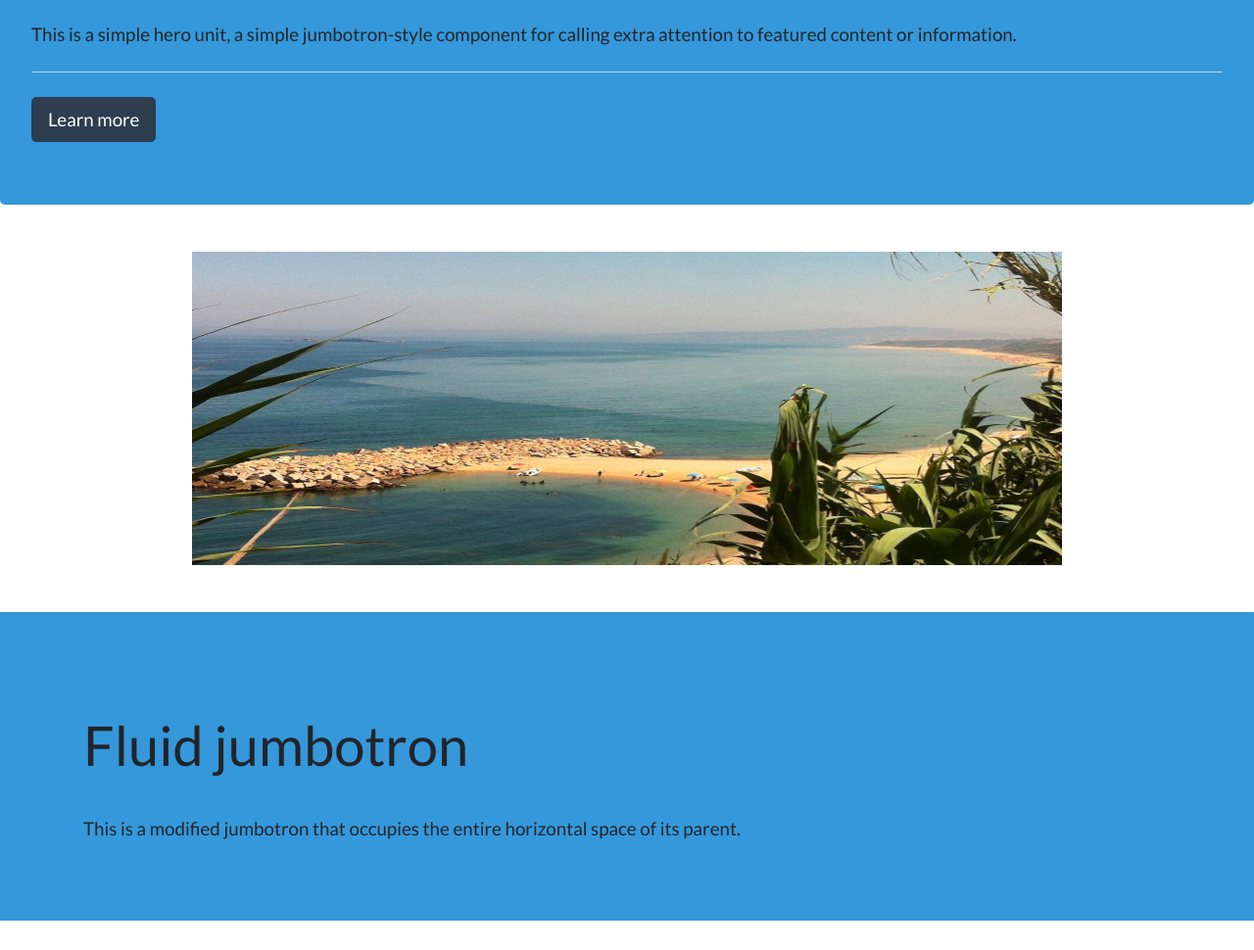
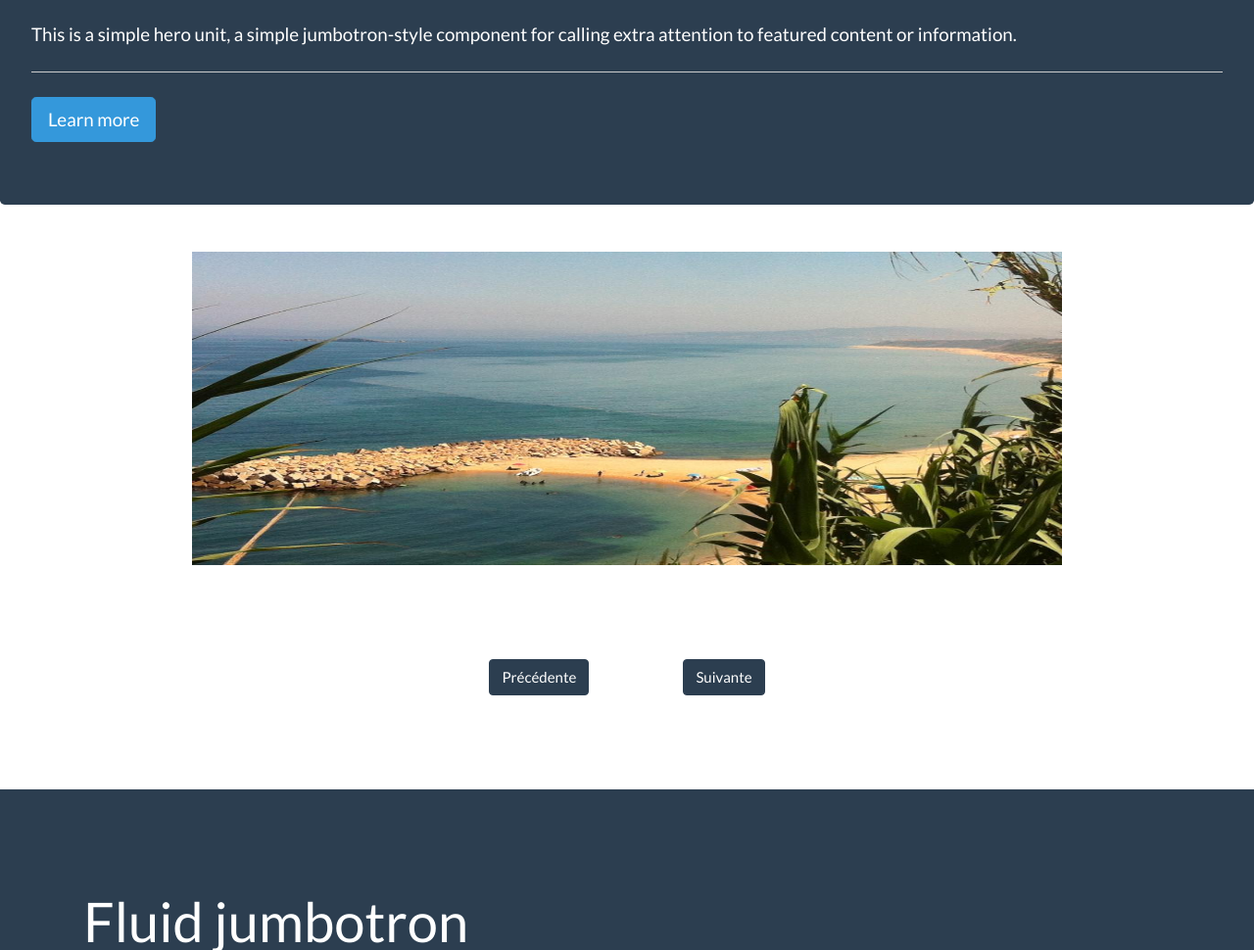
Before and after one commit to hanane-k/slider, a plain HTML site: page index.html in a window 1280 px wide. Shown: the part 185-1155 px from the top of the page at 98% size. Drawn offline with nearby package versions, Linux system fonts and the light colour scheme.

Commit message:
bouton en cours

```diff
--- a/index.html
+++ b/index.html
@@ -18,22 +18,27 @@
 </head>
 
 <body>
-  <header class="jumbotron bg-info">
+  <header class="jumbotron bg-primary text-white">
     <h1 class="display-4">Hello, world!</h1>
     <p class="lead">This is a simple hero unit, a simple jumbotron-style component for calling extra attention to featured content or information.</p>
     <hr class="my-4">
-    <a class="btn btn-primary btn-lg" href="#" role="button">Learn more</a>
+    <a class="btn btn-info btn-lg" href="#" role="button">Learn more</a>
   </header>
   <!-- <main class="d-flex justify-content-center" id="imgs">
     <img id="img1" src="" alt="">
   </main> -->
 
-  <main id="img" class="d-flex justify-content-center m-5">
+  <main id="img">
+    <div class="d-flex justify-content-center m-5">
       <img id="imgI" src="" alt="">
+    </div>
+    <div class="d-flex justify-content-center m-5">
+      <button type="button" class="btn btn-primary m-5" id="previous">Précédente</button>
+      <button type="button" class="btn btn-primary m-5" id="next">Suivante</button>
+    </div>
+    </main>
 
-  </main>
-
-  <footer class="bg-info jumbotron jumbotron-fluid">
+  <footer class="bg-primary text-white jumbotron jumbotron-fluid">
       <div class="container">
         <h1 class="display-4">Fluid jumbotron</h1>
         <p class="lead">This is a modified jumbotron that occupies the entire horizontal space of its parent.</p>
--- a/js/main.js
+++ b/js/main.js
@@ -1,22 +1,39 @@
 // variable
 // déclarer la variable src
-var src = [
-    "img/plage1.jpg",
-    "img/plage2.jpg",
-    "img/plage3.jpg"
-]
+var src = ["img/plage1.jpg", "img/plage2.jpg", "img/plage3.jpg"];
 // initialiser une variable pour sotcker le tour de slider
 var i = 0;
+    // récupération de la premiere image et la lier avec sa source
+    imgI = document.getElementById("imgI");
+    imgI.src = src[0];
+
 // création d'une fonction qui recupere les images à un interval de 3s
 setInterval(function() {
     // récupération de toutes les images et les lier avec leurs sources
-    imgI = document.getElementById("imgI").src = src[i];
+    imgI = document.getElementById("imgI");
+    imgI.src = src[i];
     // afficher les images suivantes dans le tableau l'une à la suite de l'autre progressivement
     i++;
     // si la derniere image est affichée il revient au debut
-    if(i == 3) i = 0;
+    if(i == src.length) {i = 0};
     // définir le temps de changement des images
 }, 3000);
+//bouton précédent
+var btn1 = document.getElementById("previous");
+btn1.onclick = function () {
+    if (i >= src.length - 1) {i--;}
+    imgI.src = src[i];
+    clearInterval(imgI);
+};
 
-
-console.log(imgI);
+    // if (i==0) {
+    //     i == src.length};
+    // }
+//bouton suivant
+btn2 = document.getElementById("next");
+btn2.onclick = function () {
+    if (i!== src.length && i <= src.length) {i++;}
+    imgI.src = src[n];
+    clearInterval(imgI);
+};
+// console.log(btn1);
```
